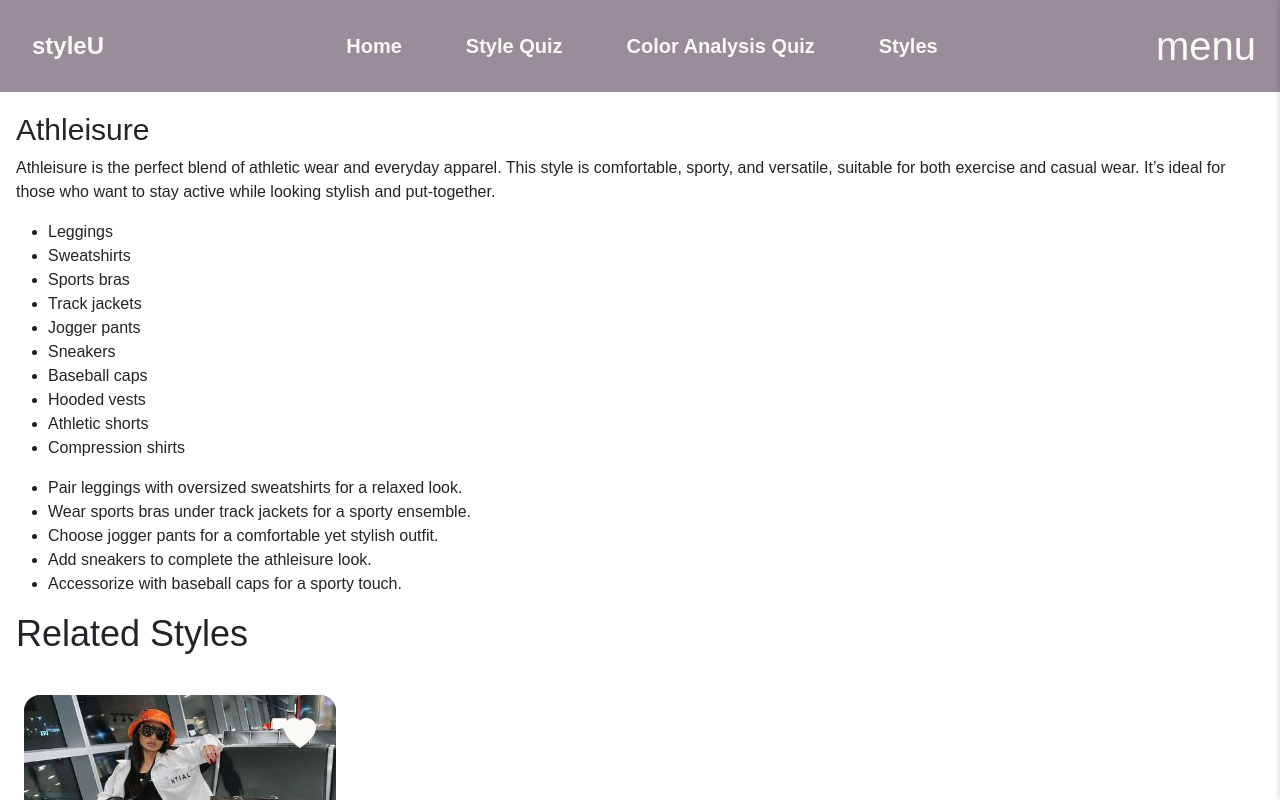
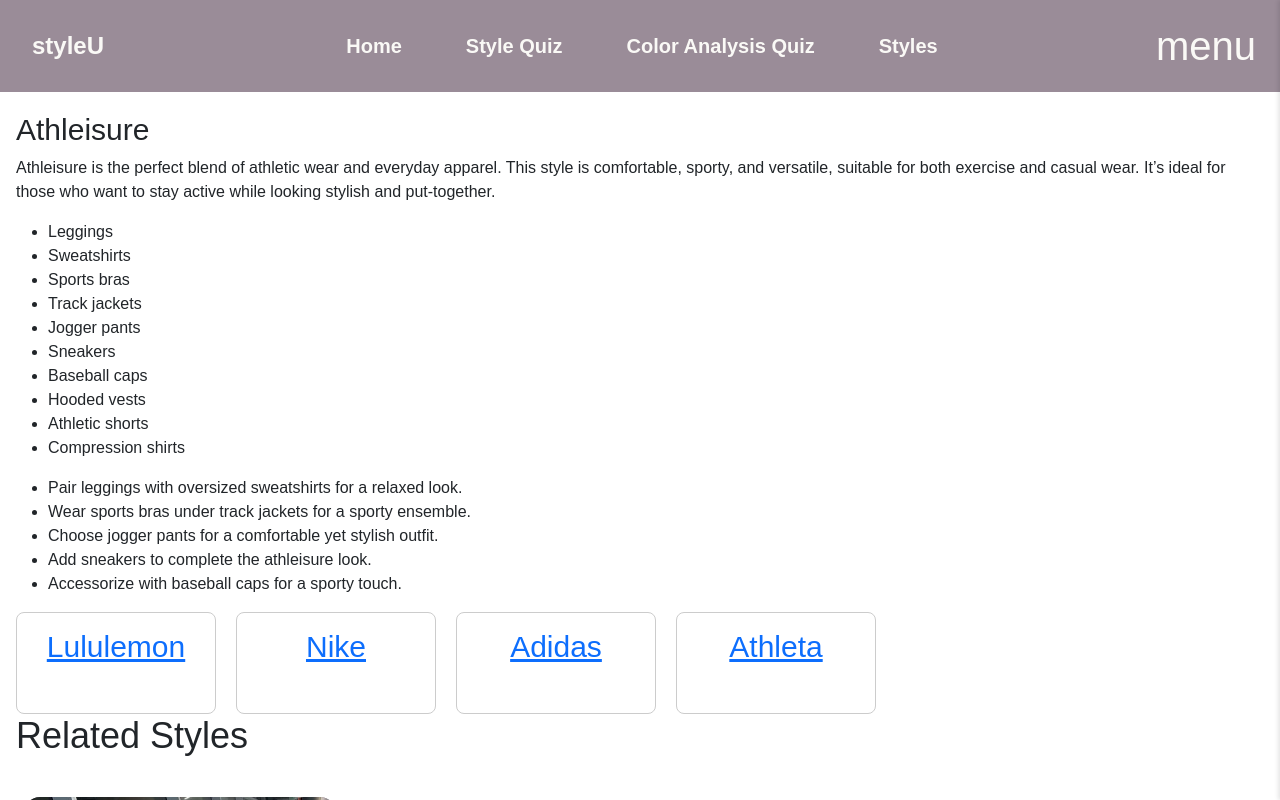
Before and after one commit to info340-sp24a/project-rockuutree, a React (Create React App) app in the folder my-app/: page /styles/Athleisure in a window 1280 px wide. Shown: the top 800 px of the page. Built offline with nearby package versions, Linux system fonts and the light colour scheme.

Commit message:
Store Card and updated json

```diff
--- a/my-app/src/assets/style_data.json
+++ b/my-app/src/assets/style_data.json
@@ -8,6 +8,8 @@
     "Short_Description": "Timeless sophistication with tailored fits and traditional patterns.",
     "Styling_Tips": ["Pair a button-down shirt with a plaid skirt for a classic look.", "Add a blazer over a polo shirt for a polished touch.", "Wear loafers with tailored trousers for a refined appearance.", "Accessorize with pearls to elevate your outfit.", "Choose A-line skirts for a flattering silhouette."],
     "Related_Styles": ["Casual Chic", "Urban Chic", "Vintage Glamour"],
+    "Recommended_Stores": ["J.Crew", "Brooks Brothers", "Ralph Lauren", "Lands' End"],
+    "Recommended_Store_Links": ["https://www.jcrew.com", "https://www.brooksbrothers.com", "https://www.ralphlauren.com", "https://www.landsend.com"],
     "Main_img": "preppy.jpeg"
   },
   {
@@ -19,6 +21,8 @@
     "Short_Description": "Relaxed and stylish with a polished touch.",
     "Styling_Tips": ["Combine a simple T-shirt with a blazer for a chic look.", "Pair jeans with ballet flats for a comfortable yet stylish outfit.", "Use minimalistic jewelry to enhance your ensemble without overwhelming it.", "Carry a statement handbag to add a touch of sophistication.", "Opt for casual dresses with refined cuts for a balanced appearance."],
     "Related_Styles": ["Classic/Preppy", "Urban Chic", "Minimalist"],
+    "Recommended_Stores": ["Zara", "H&M", "Madewell", "Banana Republic"],
+    "Recommended_Store_Links": ["https://www.zara.com", "https://www.hm.com", "https://www.madewell.com", "https://www.bananarepublic.com"],
     "Main_img": "casual_chic.webp"
   },
   {
@@ -30,6 +34,8 @@
     "Short_Description": "Soft elegance with lace and floral prints.",
     "Styling_Tips": ["Opt for floral dresses to enhance the romantic vibe.", "Wear lace blouses with chiffon skirts for a delicate look.", "Accessorize with pearls and pastel colors for added elegance.", "Add ribbon headbands to your hairstyle for a whimsical touch.", "Choose ballet flats to complete the graceful ensemble."],
     "Related_Styles": ["Bohemian", "Vintage", "Cottagecore"],
+    "Recommended_Stores": ["Anthropologie", "Free People", "Reformation", "ASOS"],
+    "Recommended_Store_Links": ["https://www.anthropologie.com", "https://www.freepeople.com", "https://www.thereformation.com", "https://www.asos.com"],
     "Main_img": "romantic.png"
   },
   {
@@ -41,6 +47,8 @@
     "Short_Description": "Modern sophistication with sleek designs and statement accessories.",
     "Styling_Tips": ["Pair tailored blazers with high-waisted trousers for a sharp look.", "Opt for structured dresses for a polished appearance.", "Use statement heels to elevate your outfit.", "Add oversized sunglasses for a chic urban touch.", "Accessorize with metallic jewelry to complete your ensemble."],
     "Related_Styles": ["Casual Chic", "Minimalist", "Techwear"],
+    "Recommended_Stores": ["Mango", "Topshop", "AllSaints", "COS"],
+    "Recommended_Store_Links": ["https://shop.mango.com", "https://www.topshop.com", "https://www.us.allsaints.com", "https://www.cosstores.com"],
     "Main_img": "urban_chic.webp"
   },
   {
@@ -52,6 +60,8 @@
     "Short_Description": "Rugged yet stylish Western-inspired attire.",
     "Styling_Tips": ["Pair denim jackets with plaid shirts for a classic Western look.", "Wear cowboy boots with suede skirts for a chic touch.", "Add fringed vests for an extra layer of style.", "Accessorize with Stetson hats to complete the cowboy look.", "Choose leather belts with buckle accents for authenticity."],
     "Related_Styles": ["Bohemian", "Vintage Americana", "Utilitarian"],
+    "Recommended_Stores": ["Sheplers", "Boot Barn", "Cavender's", "Levi's"],
+    "Recommended_Store_Links": ["https://www.sheplers.com", "https://www.bootbarn.com", "https://www.cavenders.com", "https://www.levi.com"],
     "Main_img": "western.jpeg"
   },
   {
@@ -63,6 +73,8 @@
     "Short_Description": "Dark and dramatic allure with black clothing and lace.",
     "Styling_Tips": ["Wear black dresses with lace details for a dramatic effect.", "Pair corsets with velvet skirts for a Victorian-inspired look.", "Add lace-up boots for a gothic touch.", "Accessorize with chokers and dark lipstick to enhance the mystery.", "Choose ornate jewelry to complete the dramatic style."],
     "Related_Styles": ["Punk", "Avant-Garde", "Vintage"],
+    "Recommended_Stores": ["Hot Topic", "Killstar", "RebelsMarket", "Dolls Kill"],
+    "Recommended_Store_Links": ["https://www.hottopic.com", "https://www.killstar.com", "https://www.rebelsmarket.com", "https://www.dollskill.com"],
     "Main_img": "gothic.jpg"
   },
   {
@@ -74,6 +86,8 @@
     "Short_Description": "Urban edge with plain tees and oversized coats.",
     "Styling_Tips": ["Combine hoodies with jogger pants for a relaxed look.", "Wear graphic T-shirts to showcase personal style.", "Add bomber jackets for an extra layer of edge.", "Choose sneakers to complete the streetwear outfit.", "Accessorize with baseball caps and oversized accessories for a bold statement."],
     "Related_Styles": ["Techwear", "Hip-hop", "Casual Chic"],
+    "Recommended_Stores": ["Supreme", "Off-White", "Nike", "Adidas"],
+    "Recommended_Store_Links": ["https://www.supremenewyork.com", "https://www.off---white.com", "https://www.nike.com", "https://www.adidas.com"],
     "Main_img": "streetwear.jpeg"
   },
   {
@@ -85,6 +99,8 @@
     "Short_Description": "Nostalgic pastoral aesthetic with soft, romantic silhouettes.",
     "Styling_Tips": ["Wear flowy floral dresses for a soft, romantic look.", "Pair lace-trimmed blouses with midi skirts for a vintage touch.", "Add straw sun hats to complete the pastoral aesthetic.", "Choose knitted cardigans for layering.", "Accessorize with wicker basket bags for a wholesome feel."],
     "Related_Styles": ["Bohemian", "Romantic", "Vintage"],
+    "Recommended_Stores": ["Etsy", "Free People", "Urban Outfitters", "ModCloth"],
+    "Recommended_Store_Links": ["https://www.etsy.com", "https://www.freepeople.com", "https://www.urbanoutfitters.com", "https://www.modcloth.com"],
     "Main_img": "cottagecore.jpeg"
   },
   {
@@ -96,6 +112,8 @@
     "Short_Description": "Clean and understated fashion with neutral colors.",
     "Styling_Tips": ["Opt for plain T-shirts paired with tailored trousers for a sleek look.", "Wear shift dresses for a simple yet elegant appearance.", "Add oversized coats for a chic touch.", "Choose monochromatic outfits for a cohesive style.", "Accessorize with minimalistic jewelry to keep the look understated."],
     "Related_Styles": ["Urban Chic", "Casual Chic", "Techwear"],
+    "Recommended_Stores": ["Uniqlo", "Everlane", "COS", "Muji"],
+    "Recommended_Store_Links": ["https://www.uniqlo.com", "https://www.everlane.com", "https://www.cosstores.com", "https://www.muji.com"],
     "Main_img": "minimalist.png"
   },
   {
@@ -107,6 +125,8 @@
     "Short_Description": "Free-spirited style with flowy silhouettes and vibrant prints.",
     "Styling_Tips": ["Wear maxi dresses for a relaxed and flowy look.", "Pair peasant blouses with flared jeans for a vintage touch.", "Add fringe vests to enhance the Boho vibe.", "Choose floppy hats for a stylish accessory.", "Accessorize with layered jewelry to complete the eclectic style."],
     "Related_Styles": ["Cottagecore", "Romantic", "Vintage"],
+    "Recommended_Stores": ["Free People", "Anthropologie", "Spell & The Gypsy", "Urban Outfitters"],
+    "Recommended_Store_Links": ["https://www.freepeople.com", "https://www.anthropologie.com", "https://www.spelldesigns.com", "https://www.urbanoutfitters.com"],
     "Main_img": "Bohemian-Style.jpeg"
   },
   {
@@ -118,6 +138,8 @@
     "Short_Description": "Luxurious and sophisticated fashion for formal occasions.",
     "Styling_Tips": ["Opt for sequined gowns to stand out at formal events.", "Wear silk evening dresses for a touch of elegance.", "Add crystal-embellished heels to elevate your outfit.", "Choose clutch purses for a refined accessory.", "Accessorize with chandelier earrings and statement necklaces to complete the glamorous look."],
     "Related_Styles": ["Vintage Glamour", "Classic/Preppy", "Urban Chic"],
+    "Recommended_Stores": ["Nordstrom", "Saks Fifth Avenue", "Bloomingdale's", "Neiman Marcus"],
+    "Recommended_Store_Links": ["https://www.nordstrom.com", "https://www.saksfifthavenue.com", "https://www.bloomingdales.com", "https://www.neimanmarcus.com"],
     "Main_img": "glamourous.jpeg"
   },
   {
@@ -129,6 +151,8 @@
     "Short_Description": "Nostalgic mix of past fashion trends.",
     "Styling_Tips": ["Wear A-line dresses for a classic vintage look.", "Pair high-waisted pants with retro blouses for a nostalgic touch.", "Add cat-eye glasses to enhance the retro vibe.", "Choose platform shoes for an authentic vintage feel.", "Accessorize with vintage jewelry to complete the nostalgic style."],
     "Related_Styles": ["Vintage Americana", "Vintage Glamour", "Romantic"],
+    "Recommended_Stores": ["ModCloth", "Unique Vintage", "Beyond Retro", "Rokit"],
+    "Recommended_Store_Links": ["https://www.modcloth.com", "https://www.unique-vintage.com", "https://www.beyondretro.com", "https://www.rokit.co.uk"],
     "Main_img": "vintage.jpg"
   },
   {
@@ -140,6 +164,8 @@
     "Short_Description": "Sporty comfort for everyday wear.",
     "Styling_Tips": ["Pair leggings with oversized sweatshirts for a relaxed look.", "Wear sports bras under track jackets for a sporty ensemble.", "Choose jogger pants for a comfortable yet stylish outfit.", "Add sneakers to complete the athleisure look.", "Accessorize with baseball caps for a sporty touch."],
     "Related_Styles": ["Streetwear", "Techwear", "Casual Chic"],
+    "Recommended_Stores": ["Lululemon", "Nike", "Adidas", "Athleta"],
+    "Recommended_Store_Links": ["https://www.lululemon.com", "https://www.nike.com", "https://www.adidas.com", "https://athleta.gap.com"],
     "Main_img": "athleisure.jpg"
   },
   {
@@ -151,6 +177,8 @@
     "Short_Description": "Retro-inspired Americana style celebrating classic American fashion.",
     "Styling_Tips": ["Wear denim overalls with chambray shirts for a classic look.", "Add varsity jackets for an all-American touch.", "Pair high-waisted denim shorts with vintage bandanas for a nostalgic feel.", "Choose cowboy boots to complete the Americana style.", "Accessorize with retro baseball caps for a sporty look."],
     "Related_Styles": ["Western", "Vintage", "Bohemian"],
+    "Recommended_Stores": ["Levi's", "Wrangler", "Carhartt", "Pendleton"],
+    "Recommended_Store_Links": ["https://www.levi.com", "https://www.wrangler.com", "https://www.carhartt.com", "https://www.pendleton-usa.com"],
     "Main_img": "vintage_americana.webp"
   },
   {
@@ -162,6 +190,8 @@
     "Short_Description": "Rebellious attitude with DIY elements and bold prints.",
     "Styling_Tips": ["Wear studded jackets with ripped jeans for a classic punk look.", "Pair band T-shirts with plaid skirts for a rebellious touch.", "Add leather boots to enhance the edgy vibe.", "Choose fishnet stockings for a bold statement.", "Accessorize with spiked jewelry and Mohawk hairstyles to complete the punk style."],
     "Related_Styles": ["Gothic", "Streetwear", "Avant-Garde"],
+    "Recommended_Stores": ["Hot Topic", "Killstar", "Tripp NYC", "Attitude Clothing"],
+    "Recommended_Store_Links": ["https://www.hottopic.com", "https://www.killstar.com", "https://www.trippnyc.com", "https://www.attitudeclothing.co.uk"],
     "Main_img": "punk.jpeg"
   },
   {
@@ -173,6 +203,8 @@
     "Short_Description": "Functional fashion inspired by military uniforms.",
     "Styling_Tips": ["Wear cargo pants with utility jackets for a practical look.", "Pair combat boots with camo prints for an authentic feel.", "Add structured vests to enhance the utilitarian style.", "Choose khaki shirts for a military-inspired touch.", "Accessorize with aviator sunglasses to complete the look."],
     "Related_Styles": ["Techwear", "Urban Chic", "Western"],
+    "Recommended_Stores": ["Army Surplus World", "5.11 Tactical", "Carhartt", "Patagonia"],
+    "Recommended_Store_Links": ["https://www.armysurplusworld.com", "https://www.511tactical.com", "https://www.carhartt.com", "https://www.patagonia.com"],
     "Main_img": "utilitarian.jpg"
   },
   {
@@ -184,6 +216,8 @@
     "Short_Description": "Vacation-ready with bright colors and lightweight fabrics.",
     "Styling_Tips": ["Wear flowy maxi dresses for a relaxed vacation look.", "Pair Hawaiian shirts with linen shorts for a tropical vibe.", "Add straw hats to complete the beachwear ensemble.", "Choose espadrilles for comfortable and stylish footwear.", "Accessorize with oversized sunglasses for a chic touch."],
     "Related_Styles": ["Bohemian", "Cottagecore", "Casual Chic"],
+    "Recommended_Stores": ["Tommy Bahama", "J.Crew", "H&M", "Zara"],
+    "Recommended_Store_Links": ["https://www.tommybahama.com", "https://www.jcrew.com", "https://www.hm.com", "https://www.zara.com"],
     "Main_img": "tropical.jpeg"
   },
   {
@@ -195,6 +229,8 @@
     "Short_Description": "Experimental and unconventional boundary-pushing aesthetics.",
     "Styling_Tips": ["Wear asymmetric garments to create a bold look.", "Opt for architectural silhouettes for an avant-garde vibe.", "Add avant-garde accessories to enhance your outfit.", "Choose mixed textures for a unique and artistic appearance.", "Accessorize with conceptual jewelry to complete the avant-garde style."],
     "Related_Styles": ["Punk", "Gothic", "Techwear"],
+    "Recommended_Stores": ["Comme des Garçons", "Rick Owens", "Yohji Yamamoto", "Maison Margiela"],
+    "Recommended_Store_Links": ["https://www.comme-des-garcons.com", "https://www.rickowens.eu", "https://www.yohjiyamamoto.co.jp", "https://www.maisonmargiela.com"],
     "Main_img": "avant-garde.jpg"
   },
   {
@@ -206,6 +242,8 @@
     "Short_Description": "Functional fashion infused with technology for urban adventurers.",
     "Styling_Tips": ["Wear waterproof jackets for practical and stylish protection.", "Choose cargo pants with modular attachments for versatility.", "Add tech-enhanced backpacks to complete the look.", "Opt for reflective sneakers for a futuristic touch.", "Accessorize with utility belts for added functionality."],
     "Related_Styles": ["Utilitarian", "Urban Chic", "Minimalist"],
+    "Recommended_Stores": ["Acronym", "Nike ACG", "Guerrilla-Group", "Stone Island"],
+    "Recommended_Store_Links": ["https://acrnm.com", "https://www.nike.com/acg", "https://www.guerrilla-group.co", "https://www.stoneisland.com"],
     "Main_img": "techwear-fashion.jpg"
   },
   {
@@ -217,6 +255,8 @@
     "Short_Description": "Elegance and glamour reminiscent of old Hollywood.",
     "Styling_Tips": ["Wear satin bias-cut gowns for a luxurious look.", "Pair fur stoles with embellished cocktail dresses for a glamorous appearance.", "Add velvet opera coats to elevate your outfit.", "Choose pearl necklaces for a touch of elegance.", "Accessorize with feathered headpieces to complete the vintage glamour style."],
     "Related_Styles": ["Glamorous", "Classic/Preppy", "Vintage"],
+    "Recommended_Stores": ["Revolve", "BHLDN", "Nordstrom", "Farfetch"],
+    "Recommended_Store_Links": ["https://www.revolve.com", "https://www.bhldn.com", "https://www.nordstrom.com", "https://www.farfetch.com"],
     "Main_img": "vintage_glamour.jpeg"
   },
   {
@@ -228,6 +268,8 @@
     "Short_Description": "Confident style with baggy silhouettes and flashy accessories.",
     "Styling_Tips": ["Wear oversized T-shirts with baggy jeans for a classic hip-hop look.", "Pair tracksuits with sneakers for a sporty vibe.", "Add bomber jackets to enhance the urban style.", "Choose baseball caps and chains for a bold statement.", "Accessorize with sunglasses and bucket hats to complete the hip-hop outfit."],
     "Related_Styles": ["Streetwear", "Punk", "Techwear"],
+    "Recommended_Stores": ["Supreme", "Nike", "Adidas", "Puma"],
+    "Recommended_Store_Links": ["https://www.supremenewyork.com", "https://www.nike.com", "https://www.adidas.com", "https://us.puma.com"],
     "Main_img": "hip-hop.jpeg"
   }
 ]
--- /dev/null
+++ b/my-app/src/components/StylePages/StoreCardList.js
@@ -0,0 +1,35 @@
+import React, {useState} from 'react';
+import { Link } from 'react-router-dom';
+import 'bootstrap/dist/css/bootstrap.css';
+import { Button } from 'react-bootstrap';
+import 'bootstrap-icons/font/bootstrap-icons.css';
+
+export function StoreCard(props) {
+    const {storeName, storeLink} = props;
+
+    return(
+        <div className='store-card'>
+            <a href={storeLink} target='_blank' rel='noopener noreferrer'>
+                <div className='store-card-content'>
+                    <h3>{storeName}</h3>
+                    <img src="" />
+                </div>
+            </a>
+        </div>
+    );
+}
+
+export function StoreCardList(props) {
+    const { recommendedStores, recommendedStoreLinks } = props;
+    const storeCardList = recommendedStores.map((storeName, currentStore) => (
+        <StoreCard key={currentStore} storeName={storeName} storeLink={recommendedStoreLinks[currentStore]} />
+    ));
+
+    return (
+        <div className='store-card-list'>
+            {storeCardList}
+        </div>
+    );
+}
+
+export default StoreCardList;
--- a/my-app/src/components/StylePages/StyleCardDetailPage.js
+++ b/my-app/src/components/StylePages/StyleCardDetailPage.js
@@ -3,6 +3,7 @@ import { useParams } from "react-router-dom";
 import NavBar from '../nav/nav';
 import { Footer } from '../footer/footer';
 import { StyleCard } from "./StyleCardList";
+import StoreCardList from './StoreCardList';
 
 export function StyleCardDetailPage(props){
     const {style_data} = props;
@@ -28,6 +29,8 @@ export function StyleCardDetailPage(props){
                     <p className='detailed-description'>{style.Detailed_Description}</p>
                     <CommonClothingPieces commonClothingPieces={style.Common_Clothing_Pieces} />
                     <StylingTips stylingTips={style.Styling_Tips} />
+                    <StoreCardList recommendedStores={style.Recommended_Stores} recommendedStoreLinks={style.Recommended_Store_Links}
+                    />
                     <RelatedStyles relatedStyles={style.Related_Styles} styleData={style_data} />
                 </div>
             </main>
--- a/my-app/src/index.css
+++ b/my-app/src/index.css
@@ -121,6 +121,34 @@ code {
   display: none;
 }
 
+
+.store-card-list {
+  display: flex;
+  flex-wrap: wrap;
+  gap: 20px;
+}
+
+.store-card {
+  border: 1px solid #ccc;
+  border-radius: 8px;
+  overflow: hidden;
+  width: 200px;
+  text-align: center;
+  transition: transform 0.2s;
+}
+
+.store-card:hover {
+  transform: scale(1.05);
+}
+
+.store-card-content {
+  padding: 16px;
+}
+
+.store-card img {
+  width: 100%;
+  height: auto;
+}
 
 
 /* Extra small devices (phones, 600px and down) */
```
